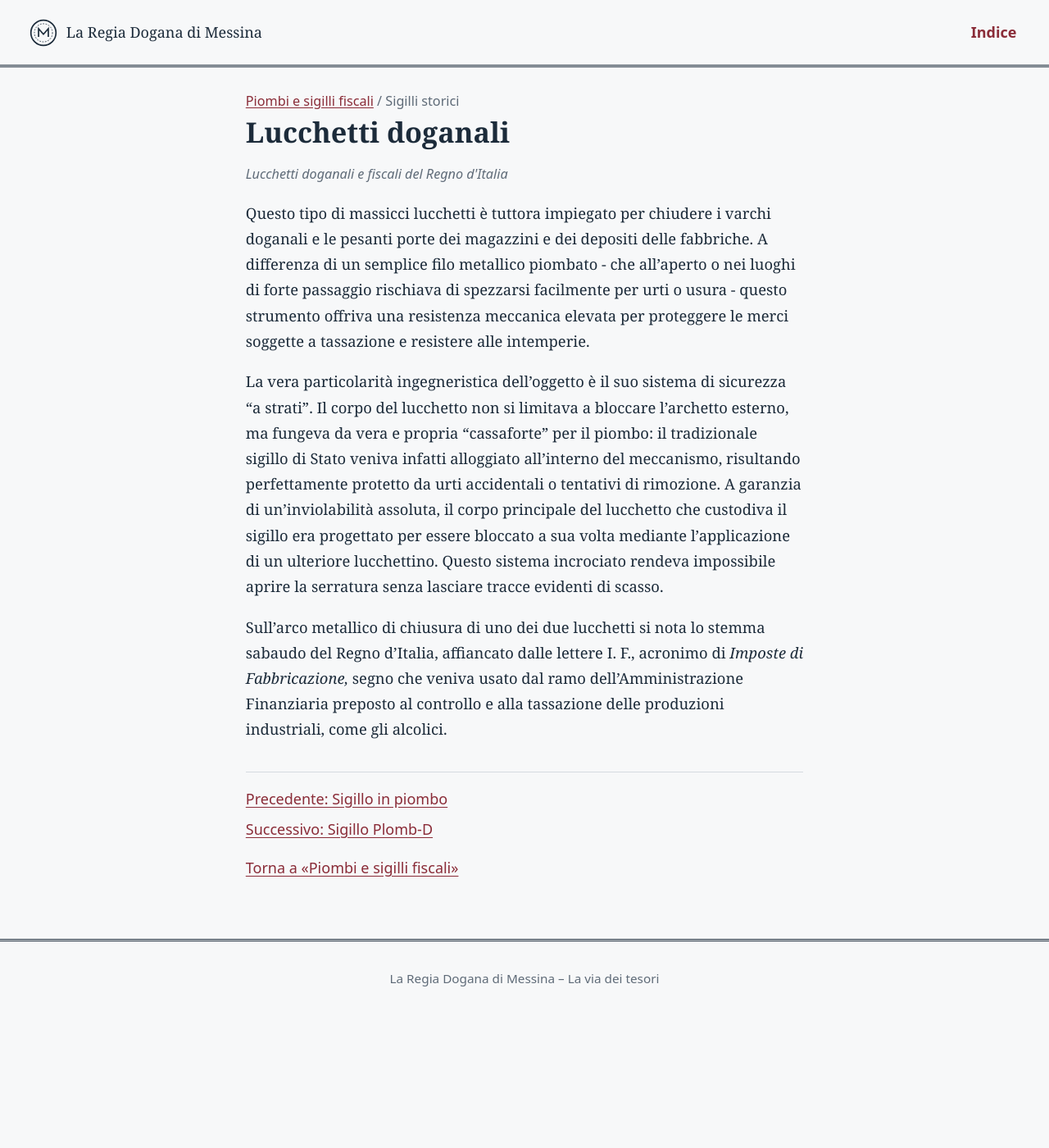
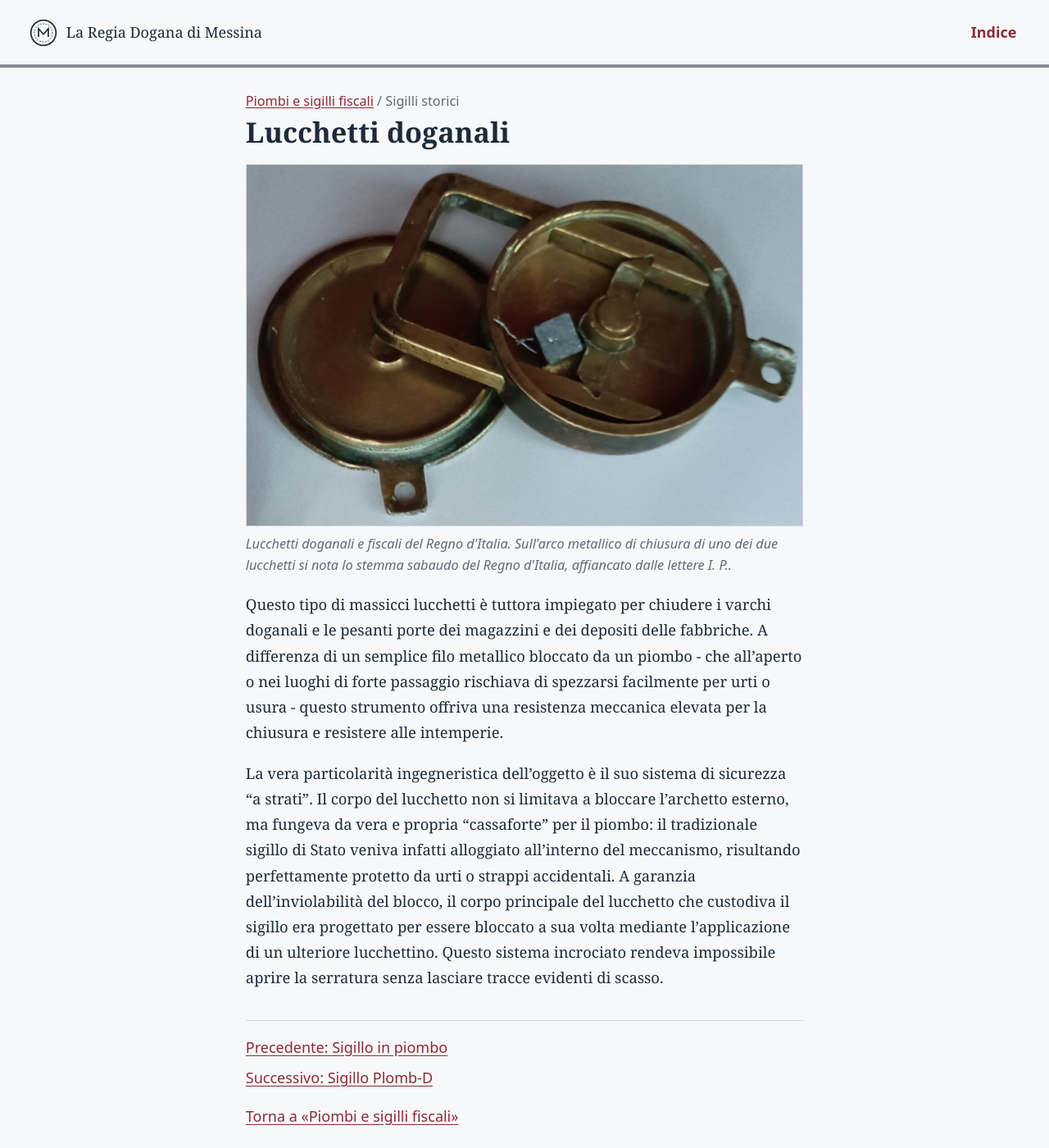
Before and after one commit to GiuseppeLB/regia-dogana-di-Messina, a Jekyll site: the page built from _oggetti/sigillo-storico-4.md, in a window 1280 px wide and 1400 px high. Shown: the whole window at 82% size. Built offline with Jekyll 4.4.1, drawn with Linux system fonts in a browser that asks for light colours.

Commit message:
Update _oggetti/sigillo-storico-4.md (via Pages CMS)

```diff
--- a/_oggetti/sigillo-storico-4.md
+++ b/_oggetti/sigillo-storico-4.md
@@ -4,10 +4,12 @@ title: "Lucchetti doganali "
 pagina: sigilli
 sezione: Sigilli storici
 ordine: 4
-didascalia: Lucchetti doganali e fiscali del Regno d'Italia
+foto: /assets/foto/Ilucchetto doganale.jpg
+alt: Lucchetto doganale
+didascalia: Lucchetti doganali e fiscali del Regno d'Italia. Sull'arco metallico
+  di chiusura di uno dei due lucchetti si nota lo stemma sabaudo del Regno
+  d'Italia, affiancato dalle lettere I. P..
 ---
-Questo tipo di massicci lucchetti è tuttora impiegato per chiudere i varchi doganali e le pesanti porte dei magazzini e dei depositi delle fabbriche. A differenza di un semplice filo metallico piombato - che all'aperto o nei luoghi di forte passaggio rischiava di spezzarsi facilmente per urti o usura - questo strumento offriva una resistenza meccanica elevata per proteggere le merci soggette a tassazione e resistere alle intemperie.
+Questo tipo di massicci lucchetti è tuttora impiegato per chiudere i varchi doganali e le pesanti porte dei magazzini e dei depositi delle fabbriche. A differenza di un semplice filo metallico bloccato da un piombo - che all'aperto o nei luoghi di forte passaggio rischiava di spezzarsi facilmente per urti o usura - questo strumento offriva una resistenza meccanica elevata per la chiusura e resistere alle intemperie.
 
-La vera particolarità ingegneristica dell'oggetto è il suo sistema di sicurezza "a strati". Il corpo del lucchetto non si limitava a bloccare l'archetto esterno, ma fungeva da vera e propria "cassaforte" per il piombo: il tradizionale sigillo di Stato veniva infatti alloggiato all'interno del meccanismo, risultando perfettamente protetto da urti accidentali o tentativi di rimozione. A garanzia di un'inviolabilità assoluta, il corpo principale del lucchetto che custodiva il sigillo era progettato per essere bloccato a sua volta mediante l'applicazione di un ulteriore lucchettino. Questo sistema incrociato rendeva impossibile aprire la serratura senza lasciare tracce evidenti di scasso.
-
-Sull'arco metallico di chiusura di uno dei due lucchetti si nota lo stemma sabaudo del Regno d'Italia, affiancato dalle lettere I. F., acronimo di *Imposte di Fabbricazione,* segno che veniva usato dal ramo dell'Amministrazione Finanziaria preposto al controllo e alla tassazione delle produzioni industriali, come gli alcolici.
+La vera particolarità ingegneristica dell'oggetto è il suo sistema di sicurezza "a strati". Il corpo del lucchetto non si limitava a bloccare l'archetto esterno, ma fungeva da vera e propria "cassaforte" per il piombo: il tradizionale sigillo di Stato veniva infatti alloggiato all'interno del meccanismo, risultando perfettamente protetto da urti o strappi accidentali. A garanzia dell'inviolabilità del blocco, il corpo principale del lucchetto che custodiva il sigillo era progettato per essere bloccato a sua volta mediante l'applicazione di un ulteriore lucchettino. Questo sistema incrociato rendeva impossibile aprire la serratura senza lasciare tracce evidenti di scasso.
```
